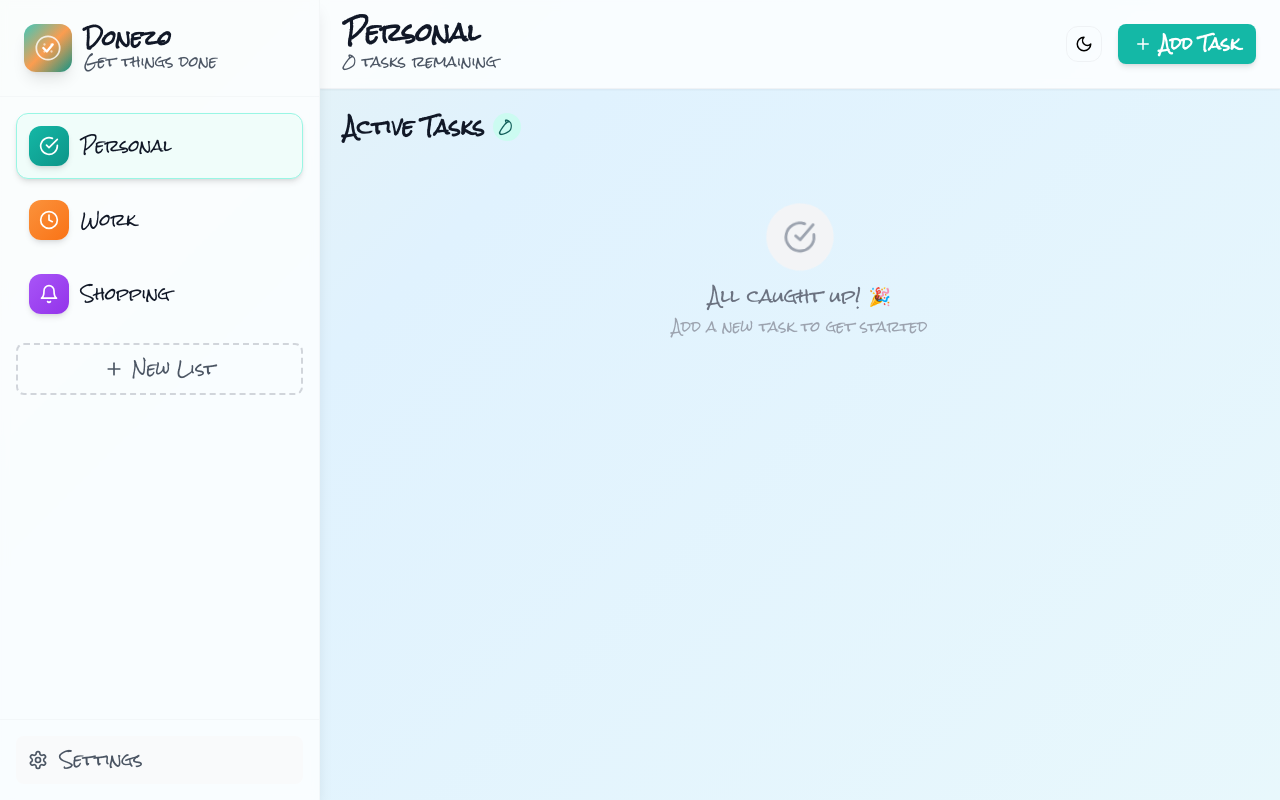
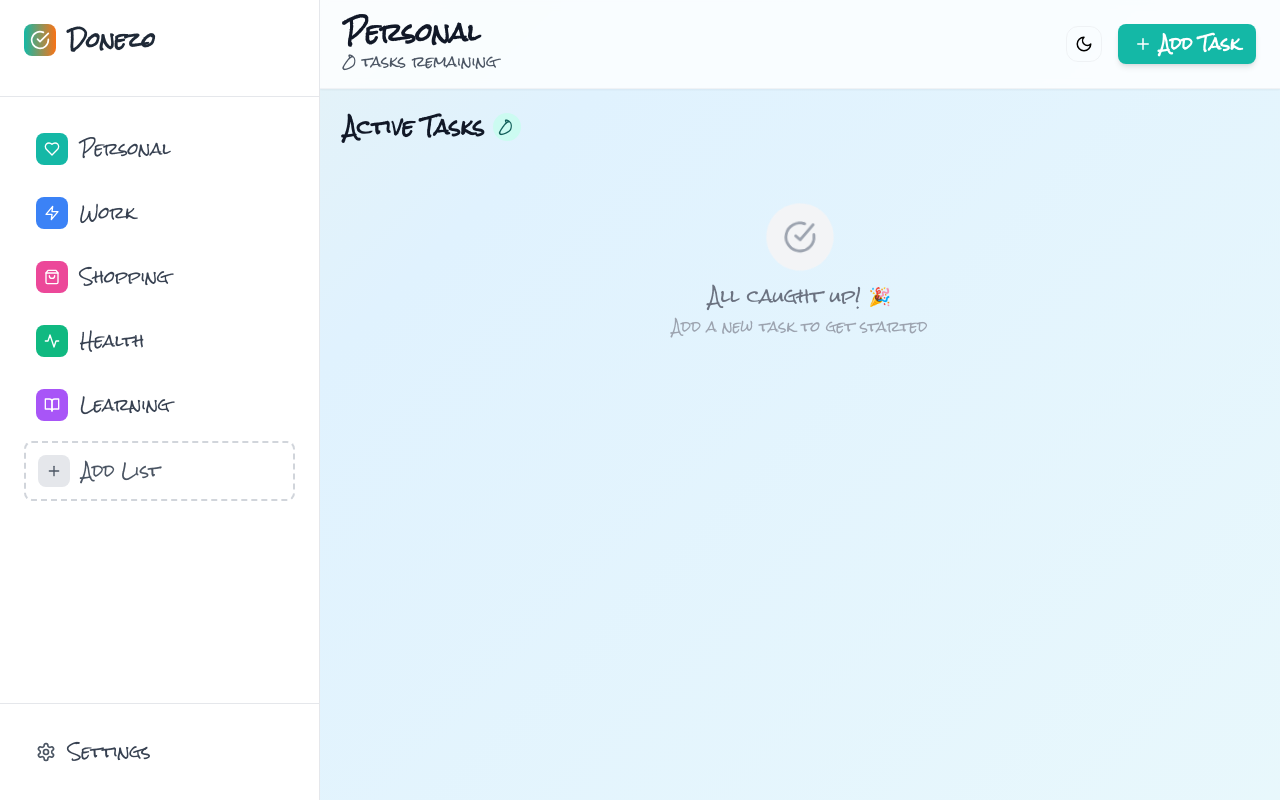
Before and after one commit to Elevator-Robot/Donezo, a React (Vite) app: page / in a window 1280 px wide. Built offline with nearby package versions, Linux system fonts and the light colour scheme.

Commit message:
feat: updated icons and added more colors to list options

```diff
--- a/package.json
+++ b/package.json
@@ -1,6 +1,7 @@
 {
   "name": "donezo-todo-app",
   "version": "1.0.0",
+  "type": "module",
   "description": "A beautiful and functional to-do list app with reminders",
   "main": "index.js",
   "scripts": {
--- a/src/components/Sidebar.jsx
+++ b/src/components/Sidebar.jsx
@@ -10,262 +10,299 @@ import {
   Home,
   Calendar,
   Star,
-  X
+  X,
+  Heart,
+  Zap,
+  Music,
+  Camera,
+  BookOpen,
+  Coffee,
+  Pizza,
+  Flower,
+  Car,
+  Plane,
+  Gift,
+  ShoppingBag,
+  Activity
 } from 'lucide-react'
 
+// Simple, focused icon mapping for practical list types
 const iconMap = {
-  CheckCircle,
-  Clock,
-  Bell,
-  Home,
-  Calendar,
-  Star
+  Heart: Heart,
+  Zap: Zap,
+  Music: Music,
+  Camera: Camera,
+  BookOpen: BookOpen,
+  Coffee: Coffee,
+  Pizza: Pizza,
+  Flower: Flower,
+  Car: Car,
+  Plane: Plane,
+  Gift: Gift,
+  ShoppingBag: ShoppingBag,
+  Activity: Activity,
+  Home: Home,
+  Calendar: Calendar,
+  Star: Star,
+  Clock: Clock,
+  Bell: Bell,
+  CheckCircle: CheckCircle,
+  Settings: Settings
 }
 
 const colorMap = {
-  teal: 'bg-gradient-to-br from-teal-500 to-teal-600',
-  coral: 'bg-gradient-to-br from-orange-400 to-orange-500',
-  lavender: 'bg-gradient-to-br from-lavender-500 to-lavender-600'
+  teal: 'bg-teal-500',
+  blue: 'bg-blue-500',
+  pink: 'bg-pink-500',
+  purple: 'bg-purple-500',
+  emerald: 'bg-emerald-500',
+  orange: 'bg-orange-500',
+  red: 'bg-red-500',
+  yellow: 'bg-yellow-500',
+  green: 'bg-green-500',
+  indigo: 'bg-indigo-500',
+  rose: 'bg-rose-500',
+  cyan: 'bg-cyan-500',
+  amber: 'bg-amber-500',
+  lime: 'bg-lime-500',
+  sky: 'bg-sky-500',
+  violet: 'bg-violet-500',
+  fuchsia: 'bg-fuchsia-500',
+  slate: 'bg-slate-500',
+  gray: 'bg-gray-500',
+  zinc: 'bg-zinc-500'
 }
 
 function Sidebar({ lists, activeList, setActiveList, addList, deleteList, onClose, onOpenSettings }) {
   const [showAddList, setShowAddList] = useState(false)
   const [newListName, setNewListName] = useState('')
   const [newListColor, setNewListColor] = useState('teal')
-  const [newListIcon, setNewListIcon] = useState('CheckCircle')
+  const [newListIcon, setNewListIcon] = useState('Heart')
   const [touchStart, setTouchStart] = useState(null)
-  const [touchEnd, setTouchEnd] = useState(null)
 
-  // Minimum swipe distance (in px)
-  const minSwipeDistance = 50
-
-  const onTouchStart = (e) => {
-    setTouchEnd(null)
-    setTouchStart(e.targetTouches[0].clientX)
+  const handleTouchStart = (e) => {
+    setTouchStart(e.touches[0].clientX)
   }
 
-  const onTouchMove = (e) => {
-    setTouchEnd(e.targetTouches[0].clientX)
-  }
+  const handleTouchMove = (e) => {
+    if (!touchStart) return
 
-  const onTouchEnd = () => {
-    if (!touchStart || !touchEnd) return
-    const distance = touchStart - touchEnd
-    const isLeftSwipe = distance > minSwipeDistance
+    const currentTouch = e.touches[0].clientX
+    const diff = touchStart - currentTouch
 
-    if (isLeftSwipe && onClose) {
-      onClose() // Close sidebar on left swipe
+    if (diff > 50) {
+      onClose()
     }
   }
 
-  const handleAddList = (e) => {
-    e.preventDefault()
+  const handleTouchEnd = () => {
+    setTouchStart(null)
+  }
+
+  const handleAddList = () => {
     if (newListName.trim()) {
       addList({
-        name: newListName.trim(),
+        name: newListName,
         color: newListColor,
         icon: newListIcon
       })
       setNewListName('')
       setNewListColor('teal')
-      setNewListIcon('CheckCircle')
+      setNewListIcon('Heart')
       setShowAddList(false)
     }
   }
 
-  const handleDeleteList = (id) => {
-    if (window.confirm('Are you sure you want to delete this list? All tasks will be lost.')) {
-      deleteList(id)
-    }
-  }
+  const IconComponent = iconMap[newListIcon]
 
   return (
-    <div
-      className="w-80 bg-white/80 backdrop-blur-sm shadow-lg border-r border-gray-200/30 flex flex-col sidebar h-full"
-      onTouchStart={onTouchStart}
-      onTouchMove={onTouchMove}
-      onTouchEnd={onTouchEnd}
+    <motion.div
+      className="w-80 bg-white dark:bg-gray-800 border-r border-gray-200 dark:border-gray-700 flex flex-col h-full"
+      onTouchStart={handleTouchStart}
+      onTouchMove={handleTouchMove}
+      onTouchEnd={handleTouchEnd}
     >
-      <div className="p-6 border-b border-gray-200/30">
-        <div className="flex items-center justify-between">
+      {/* Header */}
+      <div className="p-6 border-b border-gray-200 dark:border-gray-700">
+        <div className="flex items-center justify-between mb-4">
           <div className="flex items-center gap-3">
-            <div className="w-12 h-12 bg-gradient-to-br from-teal-500 via-orange-400 to-teal-600 rounded-xl flex items-center justify-center shadow-lg relative overflow-hidden">
-              {/* Custom Donezo Icon */}
-              <svg className="w-7 h-7 text-white relative z-10" viewBox="0 0 24 24" fill="none" xmlns="http://www.w3.org/2000/svg">
-                {/* Zen circle background */}
-                <circle cx="12" cy="12" r="10" stroke="currentColor" strokeWidth="1.5" fill="none" opacity="0.8"/>
-                {/* Checkmark */}
-                <path d="M8 12L11 15L16 9" stroke="currentColor" strokeWidth="2" strokeLinecap="round" strokeLinejoin="round"/>
-                {/* Peaceful dots */}
-                <circle cx="9" cy="9" r="1" fill="currentColor" opacity="0.6"/>
-                <circle cx="15" cy="9" r="1" fill="currentColor" opacity="0.6"/>
-                <circle cx="9" cy="15" r="1" fill="currentColor" opacity="0.6"/>
-                <circle cx="15" cy="15" r="1" fill="currentColor" opacity="0.6"/>
-              </svg>
-              {/* Subtle inner glow */}
-              <div className="absolute inset-0 bg-gradient-to-br from-white/20 to-transparent rounded-xl"></div>
+            <div className="w-8 h-8 bg-gradient-to-r from-teal-500 to-orange-500 rounded-lg flex items-center justify-center">
+              <CheckCircle className="w-5 h-5 text-white" />
             </div>
-            <div>
-              <h1 className="text-xl font-bold text-gray-900">Donezo</h1>
-              <p className="text-sm text-gray-600">Get things done</p>
+            <h1 className="text-xl font-bold text-gray-800 dark:text-white">Donezo</h1>
           </div>
-          </div>
-
-          {/* Close button for mobile */}
           <button
             onClick={onClose}
-            className="md:hidden p-2 rounded-lg hover:bg-gray-100 transition-colors"
+            className="md:hidden p-2 rounded-lg hover:bg-gray-100 dark:hover:bg-gray-700 transition-colors"
           >
-            <X size={20} />
+            <X className="w-5 h-5 text-gray-600 dark:text-gray-300" />
           </button>
         </div>
       </div>
 
-      <div className="flex-1 overflow-y-auto p-4">
+      {/* Lists */}
+      <div className="flex-1 overflow-y-auto p-6">
         <div className="space-y-2">
-          {lists.map((list, index) => {
-            const IconComponent = iconMap[list.icon] || CheckCircle
+          {lists.map((list) => {
+            const ListIcon = iconMap[list.icon] || Heart
+            const isActive = activeList?.id === list.id
+
             return (
-              <motion.button
+              <motion.div
                 key={list.id}
-                initial={{ opacity: 0, x: -20 }}
-                animate={{ opacity: 1, x: 0 }}
-                transition={{ delay: index * 0.1 }}
-                onClick={() => setActiveList(list.id)}
-                className={`w-full flex items-center justify-between p-3 rounded-xl transition-all duration-300 group ${
-                  activeList === list.id
-                    ? 'bg-teal-50 border border-teal-200 shadow-md dark:bg-teal-900/20 dark:border-teal-700/50'
-                    : 'hover:bg-gray-50 border border-transparent dark:hover:bg-gray-800/50 dark:border-transparent'
+                className={`flex items-center gap-3 p-3 rounded-lg cursor-pointer transition-all duration-200 ${
+                  isActive
+                    ? 'bg-teal-50 dark:bg-teal-900/20 border border-teal-200 dark:border-teal-700'
+                    : 'hover:bg-gray-50 dark:hover:bg-gray-700'
                 }`}
+                onClick={() => {
+                  setActiveList(list)
+                  onClose()
+                }}
+                whileHover={{ scale: 1.02 }}
+                whileTap={{ scale: 0.98 }}
               >
-                <div className="flex items-center gap-3 flex-1">
-                  <div className={`w-10 h-10 ${colorMap[list.color]} rounded-xl flex items-center justify-center shadow-md`}>
-                    <IconComponent className="w-5 h-5 text-white" />
+                <div className={`w-8 h-8 ${colorMap[list.color]} rounded-lg flex items-center justify-center`}>
+                  <ListIcon className="w-4 h-4 text-white" />
                 </div>
-                  <span className="font-medium text-gray-900">{list.name}</span>
-                </div>
-
-                {lists.length > 1 && (
+                <span className={`font-medium ${
+                  isActive ? 'text-teal-700 dark:text-teal-300' : 'text-gray-700 dark:text-gray-300'
+                }`}>
+                  {list.name}
+                </span>
                 <button
                   onClick={(e) => {
                     e.stopPropagation()
-                      handleDeleteList(list.id)
+                    deleteList(list.id)
                   }}
-                    className="opacity-0 group-hover:opacity-100 hover:text-red-500 transition-all duration-300 p-2 rounded-lg hover:bg-red-50"
+                  className="ml-auto p-1 rounded hover:bg-red-100 dark:hover:bg-red-900/20 transition-colors opacity-0 group-hover:opacity-100"
                 >
-                    <Trash2 size={16} />
+                  <Trash2 className="w-4 h-4 text-red-500" />
                 </button>
-                )}
-              </motion.button>
+              </motion.div>
             )
           })}
+
+          {/* Add List Button */}
+          <motion.button
+            onClick={() => setShowAddList(true)}
+            className="w-full flex items-center gap-3 p-3 rounded-lg border-2 border-dashed border-gray-300 dark:border-gray-600 hover:border-teal-400 dark:hover:border-teal-500 hover:bg-teal-50 dark:hover:bg-teal-900/20 transition-all duration-200"
+            whileHover={{ scale: 1.02 }}
+            whileTap={{ scale: 0.98 }}
+          >
+            <div className="w-8 h-8 bg-gray-200 dark:bg-gray-700 rounded-lg flex items-center justify-center">
+              <Plus className="w-4 h-4 text-gray-600 dark:text-gray-400" />
+            </div>
+            <span className="font-medium text-gray-600 dark:text-gray-400">Add List</span>
+          </motion.button>
+        </div>
       </div>
 
+      {/* Settings Button */}
+      <div className="p-6 border-t border-gray-200 dark:border-gray-700">
+        <button
+          onClick={onOpenSettings}
+          className="w-full flex items-center gap-3 p-3 rounded-lg hover:bg-gray-50 dark:hover:bg-gray-700 transition-colors"
+        >
+          <Settings className="w-5 h-5 text-gray-600 dark:text-gray-300" />
+          <span className="font-medium text-gray-700 dark:text-gray-300">Settings</span>
+        </button>
+      </div>
+
+      {/* Add List Modal */}
       <AnimatePresence>
         {showAddList && (
           <motion.div
-              initial={{ opacity: 0, y: 20 }}
-              animate={{ opacity: 1, y: 0 }}
-              exit={{ opacity: 0, y: -20 }}
-              className="mt-4 p-4 bg-gray-50 rounded-xl border border-gray-200"
+            initial={{ opacity: 0 }}
+            animate={{ opacity: 1 }}
+            exit={{ opacity: 0 }}
+            className="fixed inset-0 bg-black bg-opacity-50 flex items-center justify-center z-50"
+            onClick={() => setShowAddList(false)}
           >
-              <form onSubmit={handleAddList} className="space-y-4">
+            <motion.div
+              initial={{ scale: 0.9, opacity: 0 }}
+              animate={{ scale: 1, opacity: 1 }}
+              exit={{ scale: 0.9, opacity: 0 }}
+              className="bg-white dark:bg-gray-800 rounded-xl p-6 w-96 max-w-[90vw]"
+              onClick={(e) => e.stopPropagation()}
+            >
+              <h2 className="text-xl font-bold text-gray-800 dark:text-white mb-4">Create New List</h2>
+
+              <div className="space-y-4">
                 <div>
-                  <label className="block text-sm font-medium text-gray-700 mb-2">List Name</label>
+                  <label className="block text-sm font-medium text-gray-700 dark:text-gray-300 mb-2">
+                    List Name
+                  </label>
                   <input
                     type="text"
                     value={newListName}
                     onChange={(e) => setNewListName(e.target.value)}
-                    className="input-field"
+                    className="w-full px-3 py-2 border border-gray-300 dark:border-gray-600 rounded-lg focus:ring-2 focus:ring-teal-500 focus:border-transparent dark:bg-gray-700 dark:text-white"
                     placeholder="Enter list name"
-                    required
+                    autoFocus
                   />
                 </div>
 
                 <div>
-                  <label className="block text-sm font-medium text-gray-700 mb-2">Color</label>
-                  <div className="flex gap-2">
-                    {Object.keys(colorMap).map((color) => (
+                  <label className="block text-sm font-medium text-gray-700 dark:text-gray-300 mb-2">
+                    Color
+                  </label>
+                  <div className="grid grid-cols-7 gap-2">
+                    {Object.entries(colorMap).map(([color, className]) => (
                       <button
                         key={color}
-                        type="button"
                         onClick={() => setNewListColor(color)}
-                        className={`w-8 h-8 rounded-lg border-2 ${
-                          newListColor === color
-                            ? 'border-teal-500 bg-teal-50'
-                            : 'border-gray-200 hover:border-gray-300'
-                        } ${colorMap[color]}`}
+                        className={`w-10 h-10 rounded-lg ${className} ${
+                          newListColor === color ? 'ring-2 ring-gray-400 ring-offset-2' : ''
+                        } hover:scale-110 transition-transform`}
+                        title={color}
                       />
                     ))}
                   </div>
                 </div>
 
                 <div>
-                  <label className="block text-sm font-medium text-gray-700 mb-2">Icon</label>
-                  <div className="flex gap-2">
-                    {Object.keys(iconMap).slice(0, 6).map((icon) => {
-                      const IconComponent = iconMap[icon]
-                      return (
+                  <label className="block text-sm font-medium text-gray-700 dark:text-gray-300 mb-2">
+                    Icon
+                  </label>
+                  <div className="grid grid-cols-7 gap-2">
+                    {Object.entries(iconMap).map(([iconName, IconComp]) => (
                       <button
-                          key={icon}
-                          type="button"
-                          onClick={() => setNewListIcon(icon)}
-                          className={`w-8 h-8 rounded-lg border-2 flex items-center justify-center ${
-                            newListIcon === icon
-                              ? 'border-teal-500 bg-teal-50 text-teal-600'
-                              : 'border-gray-200 hover:border-gray-300'
-                          }`}
+                        key={iconName}
+                        onClick={() => setNewListIcon(iconName)}
+                        className={`w-10 h-10 rounded-lg border-2 ${
+                          newListIcon === iconName
+                            ? 'border-teal-500 bg-teal-50 dark:bg-teal-900/20'
+                            : 'border-gray-200 dark:border-gray-600 hover:border-gray-300 dark:hover:border-gray-500'
+                        } flex items-center justify-center transition-all hover:scale-105`}
+                        title={iconName}
                       >
-                          <IconComponent size={16} />
+                        <IconComp className="w-5 h-5 text-gray-600 dark:text-gray-400" />
                       </button>
-                      )
-                    })}
+                    ))}
+                  </div>
                 </div>
               </div>
 
-                <div className="flex gap-2">
+              <div className="flex gap-3 mt-6">
                 <button
-                    type="submit"
-                    className="btn-primary flex-1"
-                  >
-                    Add List
-                  </button>
-                  <button
-                    type="button"
                   onClick={() => setShowAddList(false)}
-                    className="btn-secondary"
+                  className="flex-1 px-4 py-2 border border-gray-300 dark:border-gray-600 rounded-lg text-gray-700 dark:text-gray-300 hover:bg-gray-50 dark:hover:bg-gray-700 transition-colors"
                 >
                   Cancel
                 </button>
+                <button
+                  onClick={handleAddList}
+                  className="flex-1 px-4 py-2 bg-teal-500 text-white rounded-lg hover:bg-teal-600 transition-colors"
+                >
+                  Create List
+                </button>
               </div>
-              </form>
+            </motion.div>
           </motion.div>
         )}
       </AnimatePresence>
-
-        <motion.button
-          whileHover={{ scale: 1.02 }}
-          whileTap={{ scale: 0.98 }}
-          onClick={() => setShowAddList(true)}
-          className="w-full mt-4 p-3 border-2 border-dashed border-gray-300 rounded-lg text-gray-600 hover:border-teal-300 hover:text-teal-600 transition-colors duration-200 flex items-center justify-center gap-2 dark:border-gray-600 dark:text-gray-400 dark:hover:border-teal-400 dark:hover:text-teal-400"
-        >
-          <Plus size={20} />
-          New List
-        </motion.button>
-      </div>
-
-      <div className="p-4 border-t border-gray-200/30">
-        <motion.button
-          whileHover={{ scale: 1.05 }}
-          whileTap={{ scale: 0.95 }}
-          onClick={onOpenSettings}
-          className="w-full p-3 bg-gray-50 hover:bg-gray-100 rounded-lg transition-colors duration-200 flex items-center gap-3 text-gray-600 dark:bg-gray-800/50 dark:hover:bg-gray-700/50 dark:text-gray-300"
-        >
-          <Settings size={20} />
-          <span className="font-medium">Settings</span>
-        </motion.button>
-      </div>
-    </div>
+    </motion.div>
   )
 }
 
```
Also changed, not shown: src/App.jsx (+5 -3 lines). Lines whose indentation alone changed are shown as unchanged.
